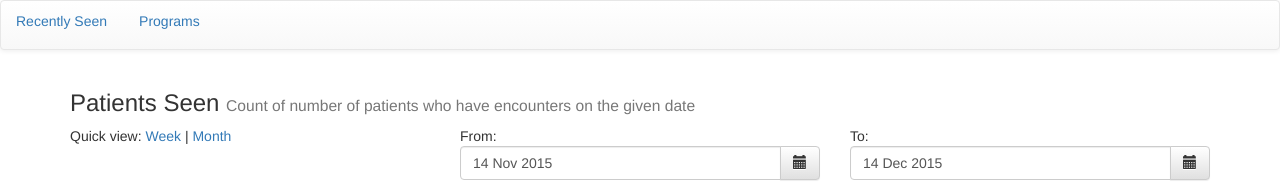
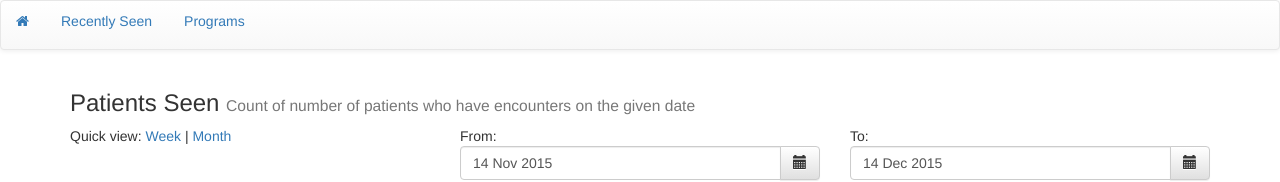
Before and after one commit to djazayeri/openmrs-owa-managerdashboard, a plain HTML site: page index.html in a window 1280 px wide. Shown: the top 182 px of the page. Drawn offline with nearby package versions, Linux system fonts and the light colour scheme; no server answers.

Commit message:
Adding home link to OpenMRS homepage

```diff
--- a/index.html
+++ b/index.html
@@ -34,6 +34,7 @@
 
     <nav class="navbar navbar-default">
         <ul class="nav nav-pills">
+            <li role="presentation"><a href="../../index.htm"><i class="fa fa-home"></i></a></li>
             <li role="presentation"><a ui-sref="last-week-encounters-graph">Recently Seen</a></li>
             <li role="presentation"><a ui-sref="programs-overview">Programs</a></li>
         </ul>
```
